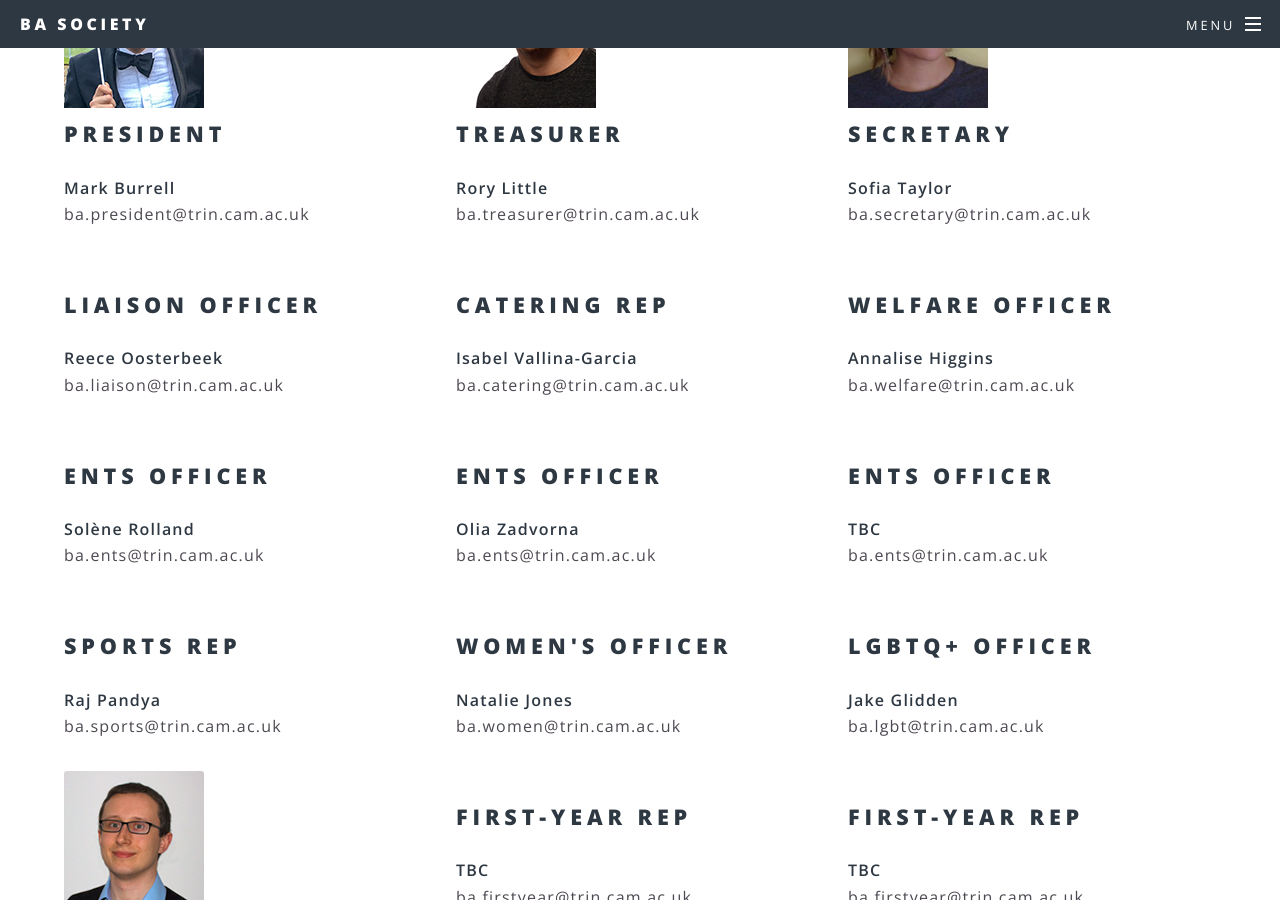
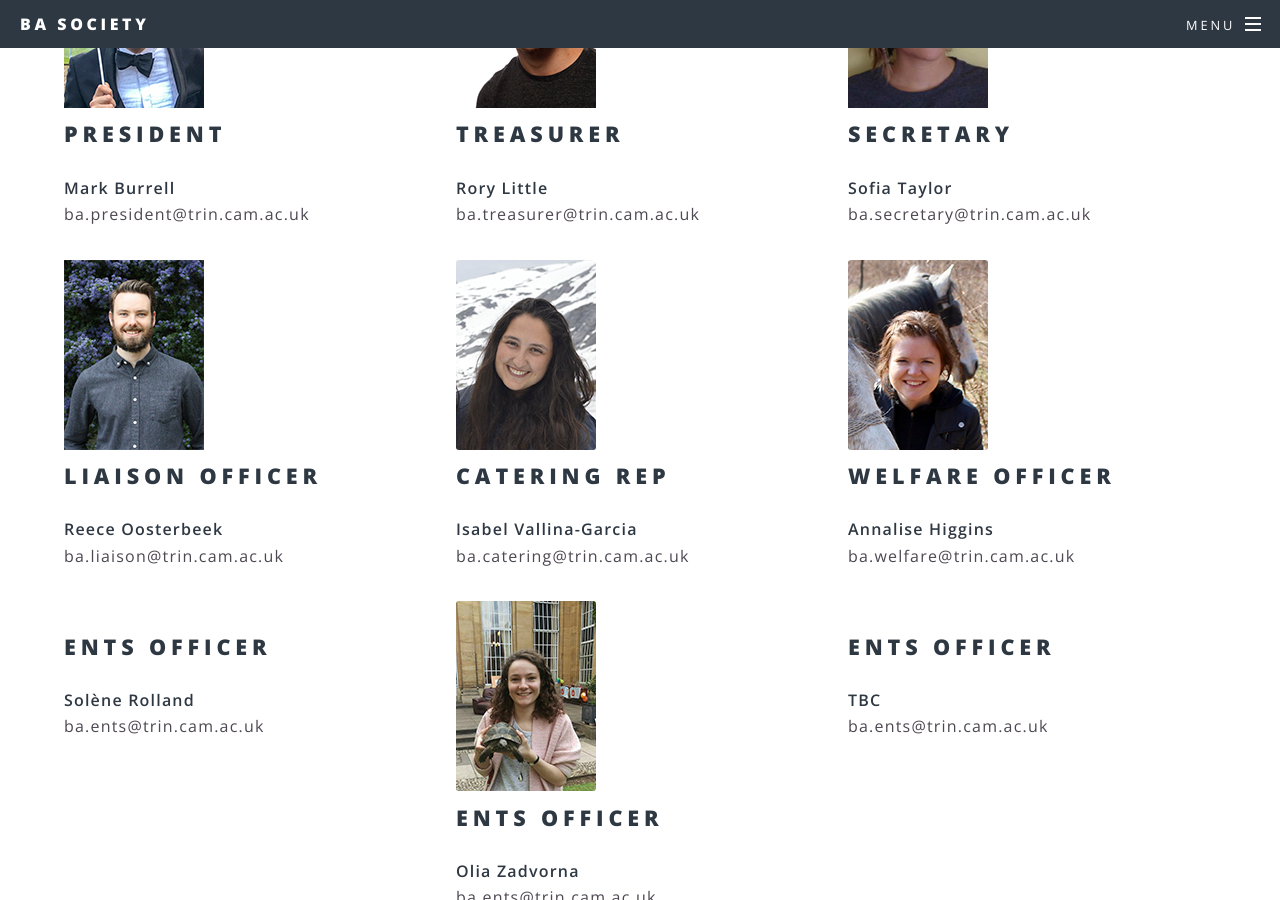
Before and after one commit to TrinityBASociety/trinitybasociety.github.io, a Jekyll site: the page built from committee/index.html, in a window 1280 px wide and 900 px high, scrolled down 531 px. Built offline with Jekyll 4.4.1, drawn with Linux system fonts in a browser that asks for light colours.

Commit message:
Add some more committee photos

```diff
--- a/committee/index.html
+++ b/committee/index.html
@@ -32,21 +32,21 @@ order: 2
 
 <div class="row">
 	<div class="4u 12u$(medium)">
-			<div><img src="" alt="" /></div><div class="content">
+			<div><img src="/images/committee/reece.jpg" alt="" /></div><div class="content">
 				<h2>Liaison Officer</h2>
 				<b>Reece Oosterbeek</b>
 				<p>ba.liaison@trin.cam.ac.uk</p>
 			</div>
 	</div>
 	<div class="4u 12u$(medium)">
-			<div class="image"><img src="" alt="" /></div><div class="content">
+			<div class="image"><img src="/images/committee/isabel.jpg" alt="" /></div><div class="content">
 				<h2>Catering Rep</h2>
 				<b>Isabel Vallina-Garcia</b>
 				<p>ba.catering@trin.cam.ac.uk</p>
 			</div>
 	</div>
 	<div class="4u 12u$(medium)">
-			<div class="image"><img src="" alt="" /></div><div class="content">
+			<div class="image"><img src="/images/committee/annalise.jpg" alt="" /></div><div class="content">
 				<h2>Welfare Officer</h2>
 				<b>Annalise Higgins</b>
 				<p>ba.welfare@trin.cam.ac.uk</p>
@@ -63,7 +63,7 @@ order: 2
 			</div>
 	</div>
 	<div class="4u 12u$(medium)">
-			<div class="image"><img src="" alt="" /></div><div class="content">
+			<div class="image"><img src="/images/committee/olia.jpg" alt="" /></div><div class="content">
 				<h2>Ents Officer</h2>
 				<b>Olia Zadvorna</b>
 				<p>ba.ents@trin.cam.ac.uk</p>
@@ -87,14 +87,14 @@ order: 2
 			</div>
 	</div>
 	<div class="4u 12u$(medium)">
-			<div class="image"><img src="" alt="" /></div><div class="content">
+			<div class="image"><img src="/images/committee/natalie.jpg" alt="" /></div><div class="content">
 				<h2>Women's Officer</h2>
 				<b>Natalie Jones</b>
 				<p>ba.women@trin.cam.ac.uk</p>
 			</div>
 	</div>
 	<div class="4u 12u$(medium)">
-			<div class="image"></div><div class="content">
+			<div class="image"><img src="/images/committee/jake.jpg" alt="" /></div><div class="content">
 				<h2>LGBTQ+ Officer</h2>
 				<b>Jake Glidden</b>
 				<p>ba.lgbt@trin.cam.ac.uk</p>
```
Also changed, not shown: images/committee/annalise.jpg (added), images/committee/isabel.jpg (added), images/committee/jake.jpg (added), images/committee/natalie.jpg (added), images/committee/olia.jpg (added), images/committee/reece.jpg (added).
